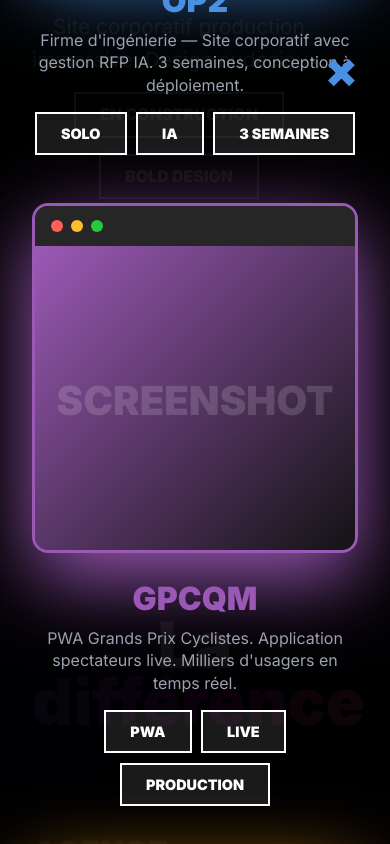
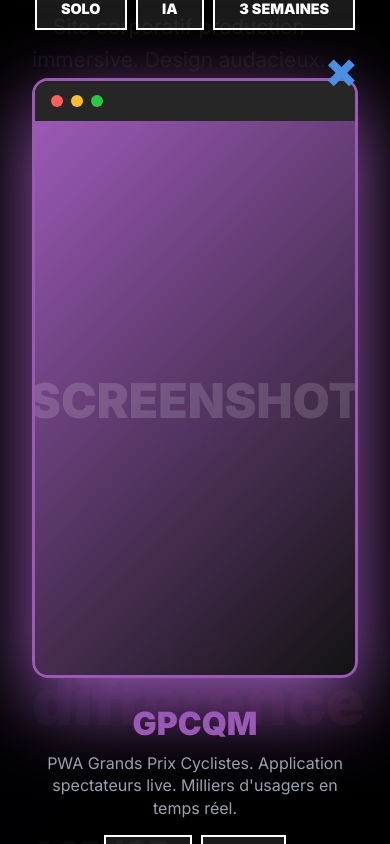
Before and after one commit to pierremichaudpm/studiomicho, a Next.js app: page / in a window 390 px wide. Both pictures are taken after a click on the button "PLUS DE PROJETS". Shown: the part 4045-4889 px from the top of the page. Built offline with nearby package versions, Linux system fonts and the light colour scheme.

Commit message:
Make modal browsers EXACTLY same size as main page
- Total height: 600px (40px bar + 560px content)
- Exact same dimensions as main page browsers
- Two per line in modal

```diff
--- a/app/globals.css
+++ b/app/globals.css
@@ -222,11 +222,11 @@ section {
 /* Modal browser responsive styles */
 @media (max-width: 968px) {
     .modal-browser .browser-window {
-        height: 350px !important;
+        height: 600px !important;
     }
 
     .modal-browser .browser-content {
-        height: 310px !important;
+        height: 560px !important;
     }
 
     .modal-browser .browser-info {
--- a/components/Modal.tsx
+++ b/components/Modal.tsx
@@ -166,7 +166,7 @@ const Modal: React.FC<ModalProps> = ({ isOpen, onClose }) => {
                   overflow: "hidden",
                   boxShadow: `0 25px 80px ${project.color.replace(")", ", 0.4)").replace("rgb", "rgba")}`,
                   position: "relative",
-                  height: "400px",
+                  height: "600px",
                 }}
               >
                 <div
@@ -211,19 +211,19 @@ const Modal: React.FC<ModalProps> = ({ isOpen, onClose }) => {
                 <div
                   className="browser-content"
                   style={{
-                    height: "360px",
+                    height: "560px",
                     background: `linear-gradient(135deg, ${project.color.replace(")", ", 0.15)").replace("rgb", "rgba")}, transparent)`,
                     display: "flex",
                     alignItems: "center",
                     justifyContent: "center",
-                    padding: "3rem",
+                    padding: "2rem",
                     position: "relative",
                   }}
                 >
                   <div
                     style={{
                       position: "absolute",
-                      fontSize: "2.5rem",
+                      fontSize: "3rem",
                       fontWeight: 900,
                       opacity: 0.15,
                     }}
```
